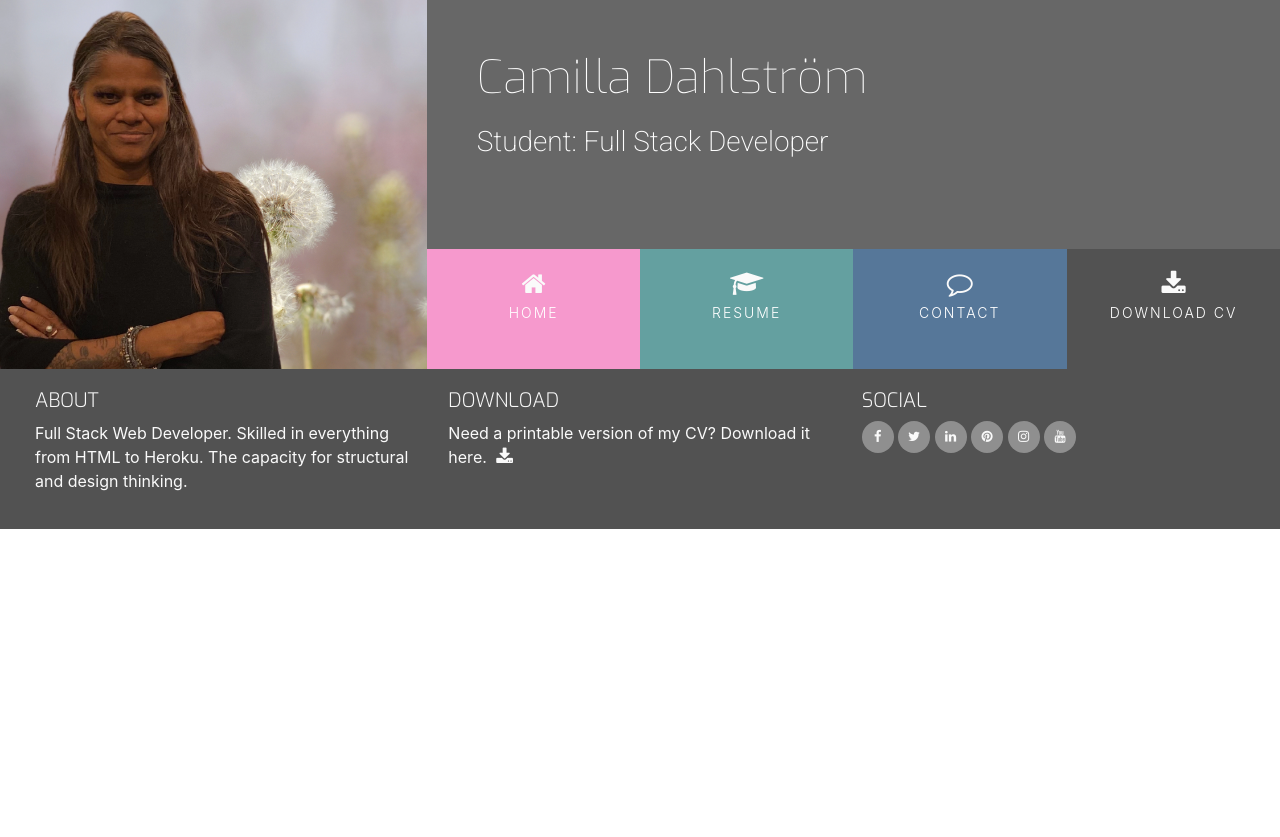
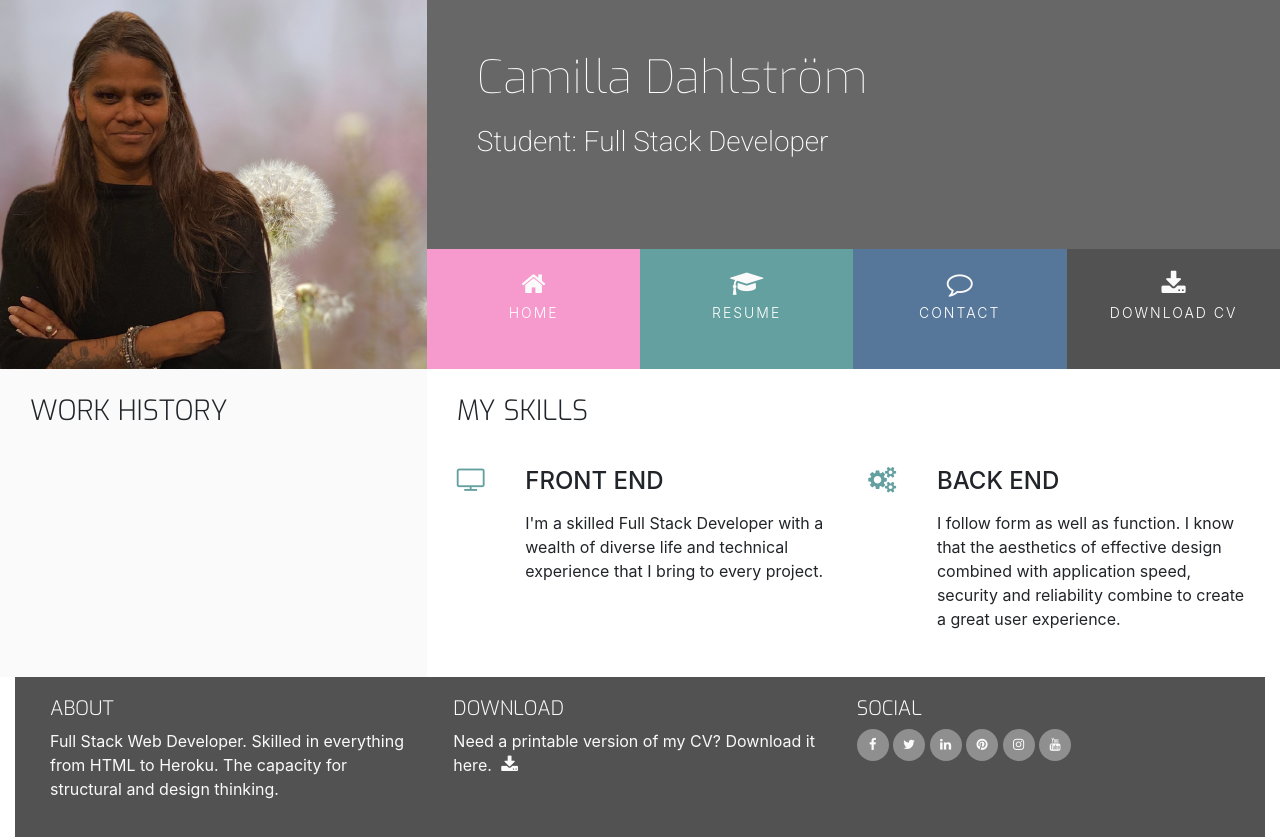
Before and after one commit to Camdah77/CV_CamillaDahlstrom, a plain HTML site: page resume.html in a window 1280 px wide. Before the commit the page ends 800 px from the top, so only its background shows below. Drawn offline with nearby package versions, Linux system fonts and the light colour scheme.

Commit message:
resume page content created

```diff
--- a/resume.html
+++ b/resume.html
@@ -44,7 +44,61 @@
         </div>
     </header>
    <section>
-    </section>
+    <section class="container-fluid">
+        <div class="row">
+            <div class="col-md-4 bg-color-personal-info section-column">
+                <div class="row">
+                    <div class="col-12">
+                        <h3 class="section-heading uppercase">
+                            Work History
+                        </h3>
+                    </div>
+                </div>
+            </div>
+            <div class="col-md-8 bg-color-three-reasons section-column">
+                <div class="row">
+                    <div class="col">
+                        <h3 class="section-heading uppercase">My Skills</h3>
+                    </div>
+                </div>
+                <div class="row">
+                    <div class="col-10 offset-1 offset-sm-0 col-sm-4 col-md-6">
+                        <div class="row">
+                            <div class="col-2">
+                                <i class="three-reasons-icon fa fa-tv" aria-hidden="true"></i>
+                            </div>
+                            <div class="col-10">
+                                <h4 class="three-reasons-heading uppercase">Front End</h4>
+                                <p>
+                                    I'm a skilled Full Stack Developer with a wealth of diverse life and technical experience that I bring to every project.
+                                </p>
+                            </div>
+                        </div>
+                    </div>
+                    <div class="col-10 offset-1 offset-sm-0 col-sm-4 col-md-6">
+                        <div class="row">
+                            <div class="col-2">
+                                <i class="three-reasons-icon fa fa-gears" aria-hidden="true"></i>
+                            </div>
+                            <div class="col-10">
+                                <h4 class="three-reasons-heading uppercase">Back End</h4>
+                                <p>
+                                    I follow form as well as function. I know that the aesthetics of effective design combined with application speed, security and reliability combine to create a great user experience.
+                                </p>
+                            </div>
+                        </div>
+                    </div>
+                </div>
+            </div>
+        </div>
+
+
+
+
+
+
+
+
     <footer class="container-fluid">
         <div id="footer-details" class="row">
             <div class="col-sm-4">
```
